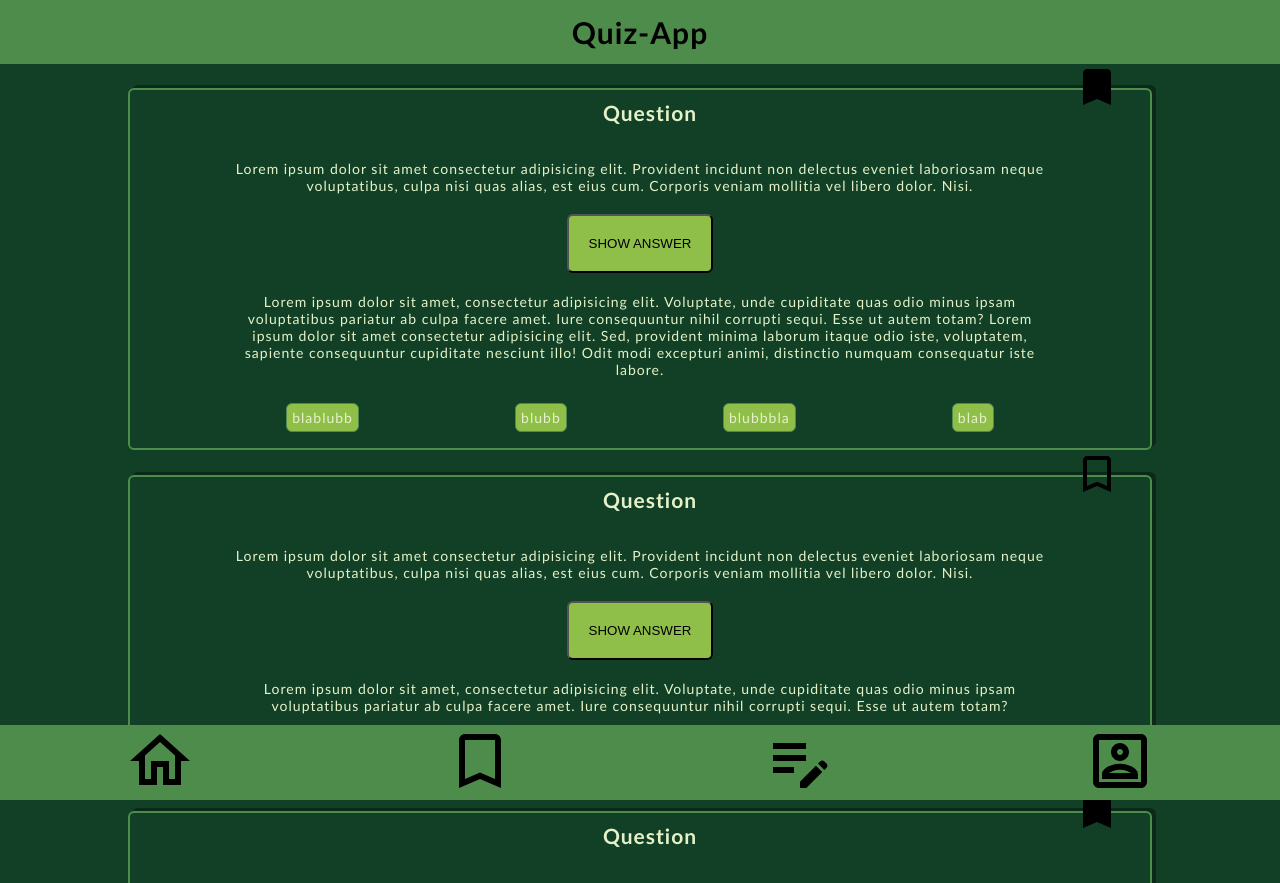
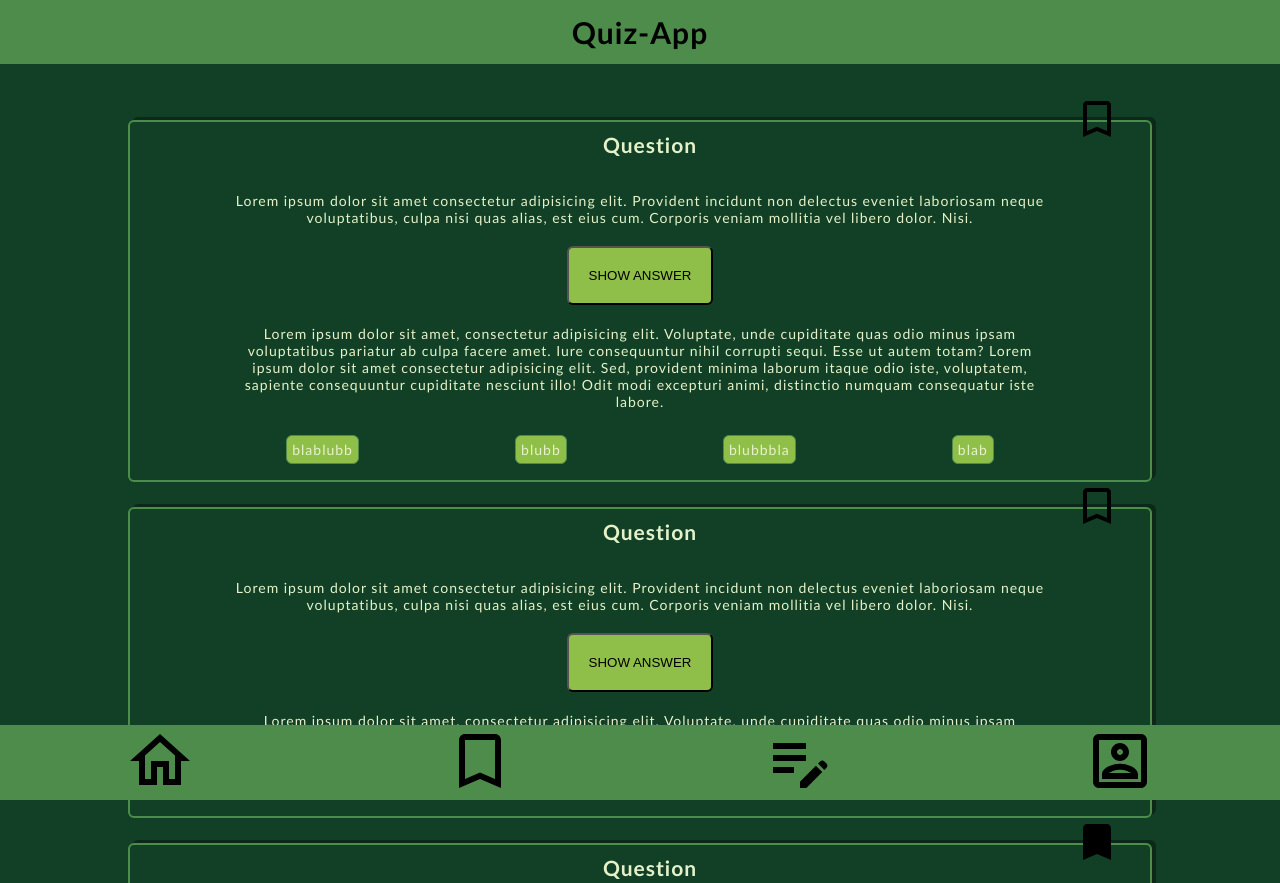
Before and after one commit to UrsulaMontag/quiz-app, a plain HTML site: page index.html in a window 1280 px wide. Shown: the top 883 px of the page. Drawn offline with Linux system fonts and the light colour scheme.

Commit message:
Add changes to profile

```diff
--- a/css/base.css
+++ b/css/base.css
@@ -45,7 +45,7 @@ body {
   justify-content: space-evenly;
   gap: 2.5rem;
 
-  padding: 11vh 0;
+  padding: 15vh 0;
   min-height: calc(100vh-18vh);
   max-width: 80vw;
 }
--- a/index.html
+++ b/index.html
@@ -23,9 +23,12 @@
             width="24px"
             fill="#000000"
             class="card__header-bookmark"
+            data-js="card-bookmark"
           >
             <path d="M0 0h24v24H0V0z" fill="none" />
-            <path d="M17 3H7c-1.1 0-2 .9-2 2v16l7-3 7 3V5c0-1.1-.9-2-2-2z" />
+            <path
+              d="M17 3H7c-1.1 0-2 .9-2 2v16l7-3 7 3V5c0-1.1-.9-2-2-2zm0 15l-5-2.18L7 18V5h10v13z"
+            />
           </svg>
 
           <h2 class="card__header-headline-2">Question</h2>
```
